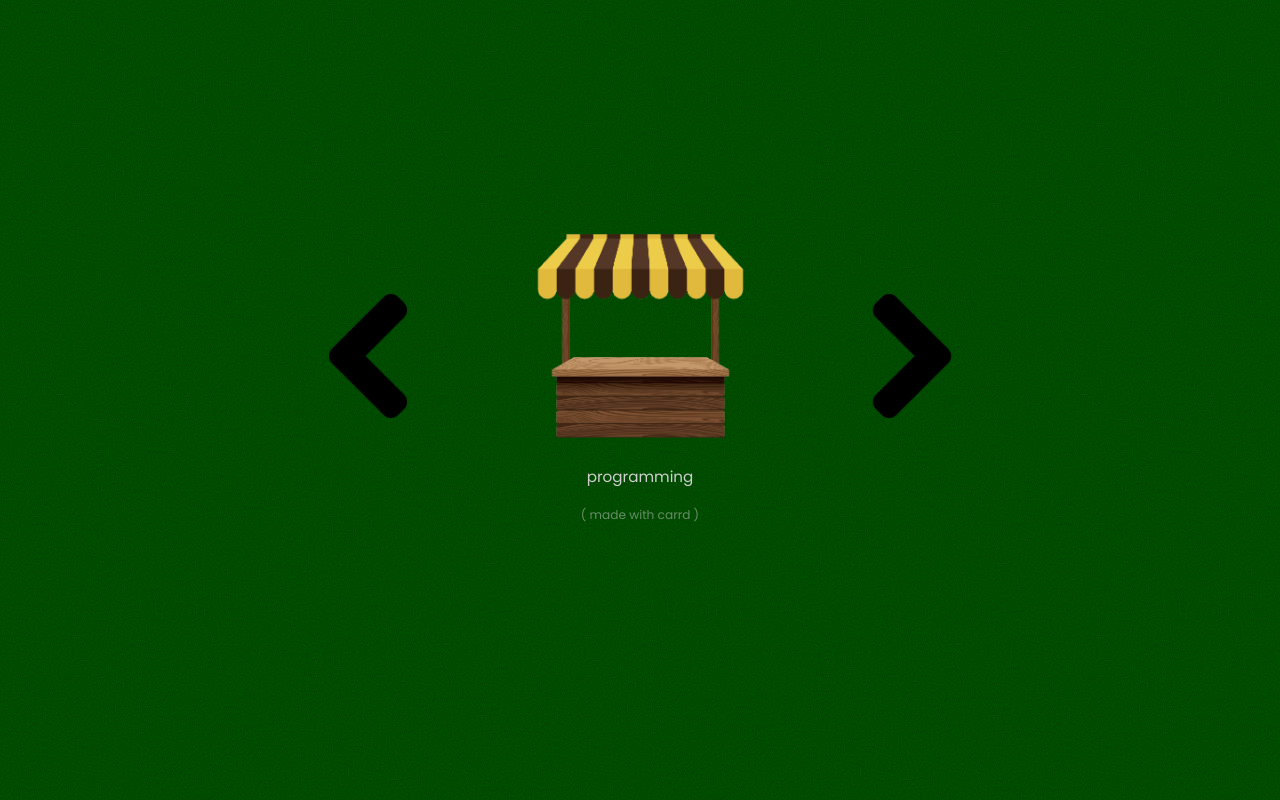
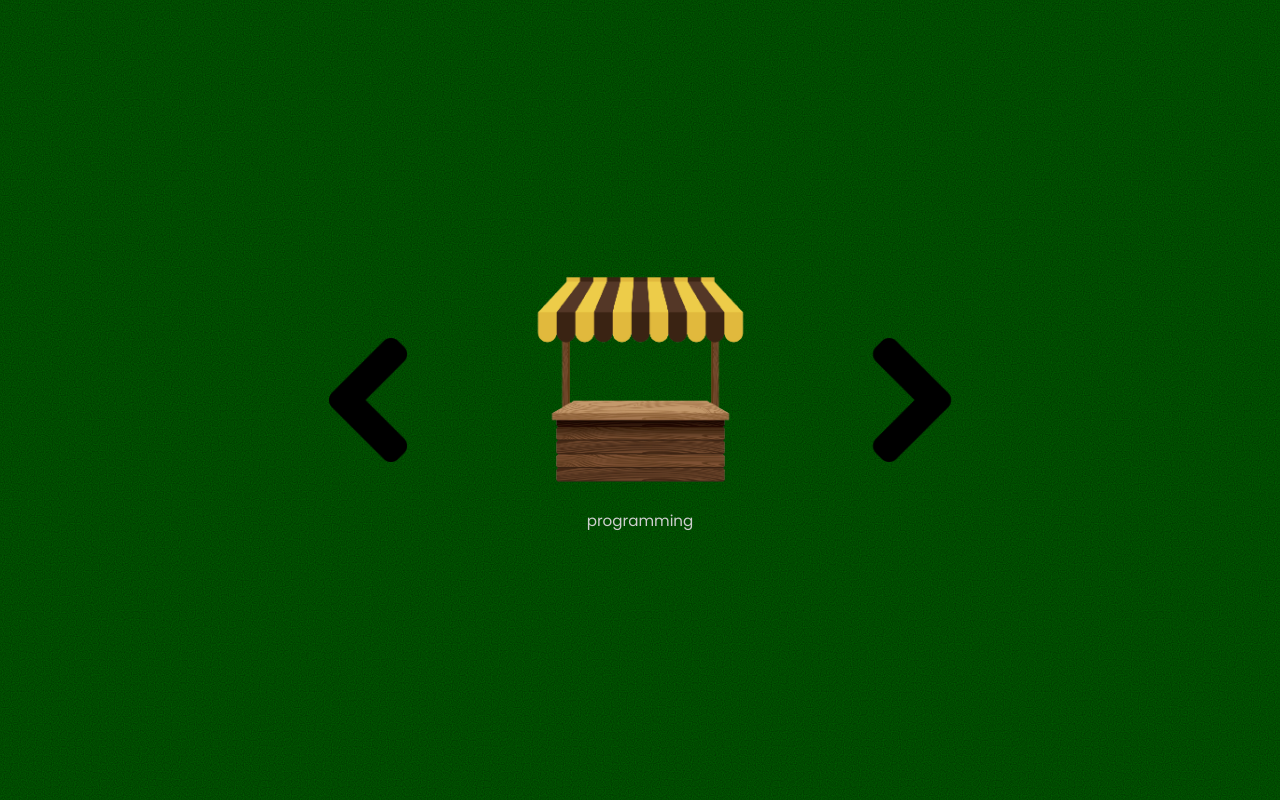
Before and after one commit to anuxious/solid-palm-tree, a plain HTML site: page index.html in a window 1280 px wide. Drawn offline with Linux system fonts and the light colour scheme.

Commit message:
Update index.html

```diff
--- a/index.html
+++ b/index.html
@@ -980,9 +980,9 @@
                             </div>
                         </div>
                     </div>
-                    <p id="credits">
+<!--                     <p id="credits">
                         <a href="https://carrd.co">( made with carrd )</a>
-                    </p>
+                    </p> -->
                 </div>
             </div>
         </div>
```
